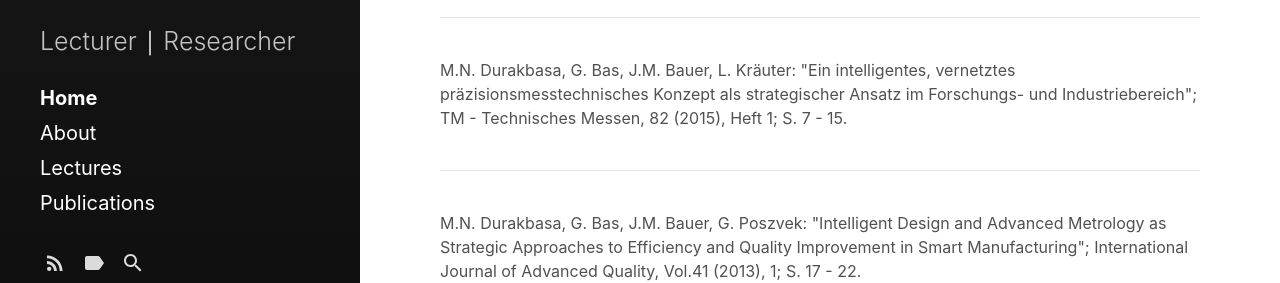
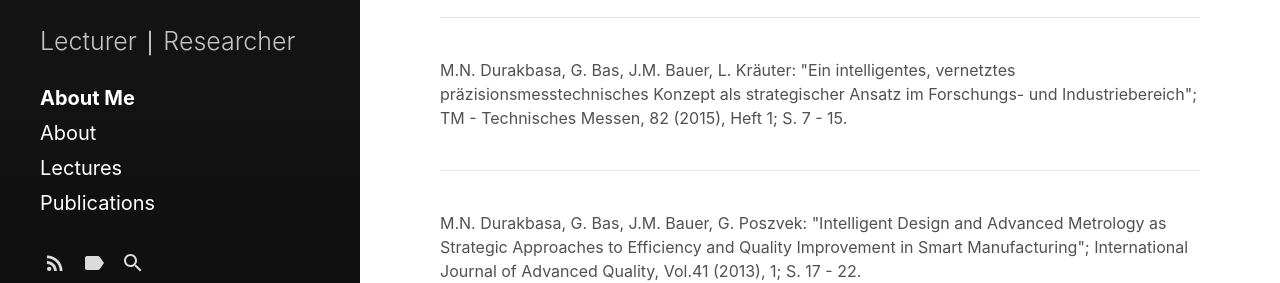
Before and after one commit to Budhaditya1/budhaditya1.github.io, a Jekyll site: the page built from index.html, in a window 1280 px wide. Shown: the part 1759-2042 px from the top of the page. Built offline with Jekyll 4.4.1, drawn with Linux system fonts in a browser that asks for light colours; the list of posts is cut into pages by our own code; comment, search, counter and statistics services are not loaded.

Commit message:
Update sidebar-nav-links.html

```diff
--- a/_includes/sidebar-nav-links.html
+++ b/_includes/sidebar-nav-links.html
@@ -1,7 +1,7 @@
 <nav id="sidebar-nav-links">
   {% if site.sidebar_home_link %}
     <a class="home-link {% if page.url == '/' %} active{% endif %}"
-        href="{{ "/" | relative_url }}">Home</a>
+        href="{{ "/" | relative_url }}">About Me</a>
   {% endif %}
   {% if site.sidebar_blog_link %}
     <a class="page-link {% if page.url == site.sidebar_blog_link %} active{% endif %}"
```
